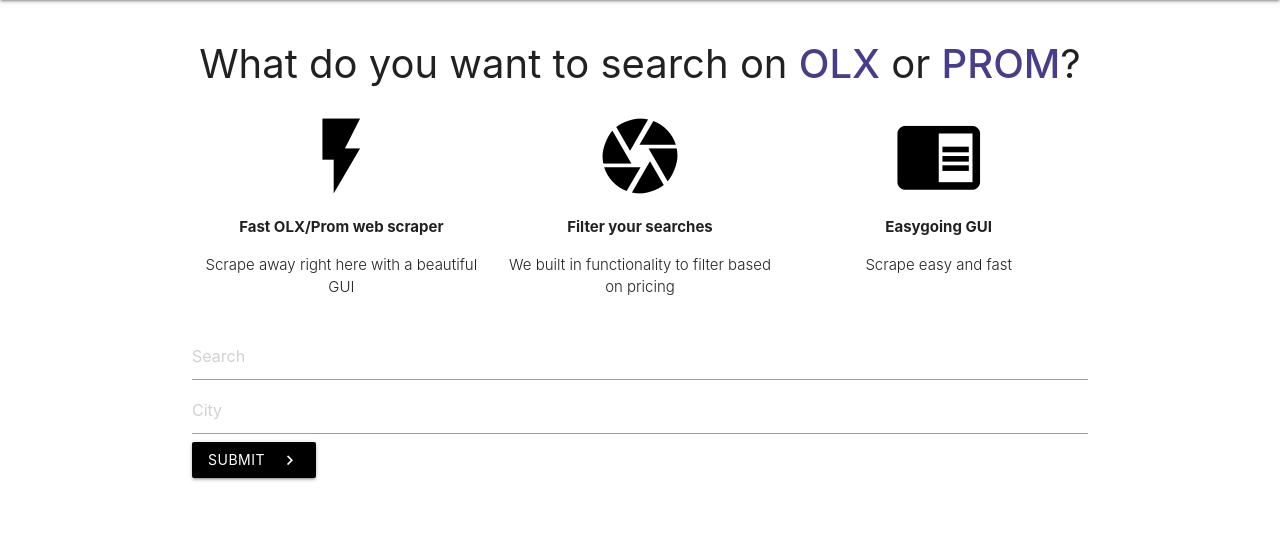
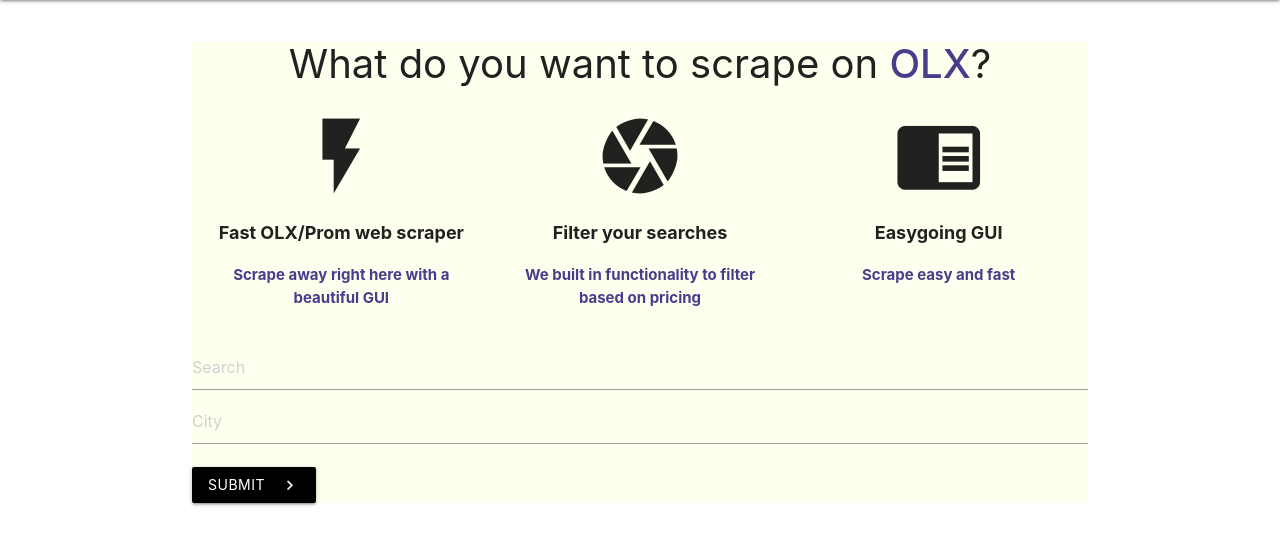
Before and after one commit to yKuzmenko740/Search_engine, a Django app: page / in a window 1280 px wide. Shown: the part 64-609 px from the top of the page. Run offline with Django 3.2, Linux system fonts and the light colour scheme.

Commit message:
Minor improvements

```diff
--- a/my_site/views.py
+++ b/my_site/views.py
@@ -3,30 +3,35 @@
 from bs4 import BeautifulSoup
 from . import models
 
-BASE_OLX_URL = 'https://www.olx.ua/uk/{}/q-{}/'
-CITIES = ['Kiev', 'Dnepr', 'Kharkov', 'Odessa', 'Lvov']
+BASE_OLX_URL = 'https://www.olx.ua/uk/{list}/q-{item}/?page={page}'
+HEADERS = {
+    "user-agent": "Mozilla/5.0 (Windows NT 10.0; Win64; x64) AppleWebKit/537.36 (KHTML, like Gecko) Chrome/80.0.3987.116 Safari/537.36 OPR/67.0.3575.130",
+    "accept": "*/*"}
+CITIES = ['kiev', 'dnepr', 'kharkov', 'odessa', 'lvov']
 
 
-def home(request):
-    return render(request, template_name='base.html')
+def get_pages_count(URL):
+    html = get_html(URL)
+    soup = BeautifulSoup(html, "html.parser")
+    pagination = soup.find_all("span", class_="item fleft")
+    if pagination:
+        return int(pagination[-1].get_text())
+    else:
+        return 1
 
 
-def new_search(request):
-    search = request.POST.get('search')
-    city = request.POST.get('city')
-    models.Search.objects.create(search=search,city=city)
-    if city in CITIES:
-        final_url = BASE_OLX_URL.format(city,search.replace(" ", "-"))
-    else:
-        final_url = BASE_OLX_URL.format('list',search.replace(" ", "-"))
-    print(final_url)
-    response = requests.get(final_url)
-    data = response.text
+def get_html(url, params=None):
+    r = requests.get(url, headers=HEADERS, params=params)
+    return r
 
+
+def get_content(html):
+    data = html.text
     soup = BeautifulSoup(data, 'html.parser')
     tabs = soup.find_all('tr', 'wrap')
 
-    final_tabs = []
+    tabs_res = []
+
     for tab in tabs:
         tabs_title = tab.find('a', 'marginright5 link linkWithHash detailsLink').text.strip()
         tab_url = tab.find('a').get('href')
@@ -37,9 +42,61 @@
         else:
             tab_img_url = "https://748073e22e8db794416a-cc51ef6b37841580002827d4d94d19b6.ssl.cf3.rackcdn.com/not-found.png"
 
-        final_tabs.append((tabs_title, tab_url, tab_price, tab_date_city, tab_img_url))
+        tabs_res.append((tabs_title, tab_url, tab_price, tab_date_city, tab_img_url))
+    return tabs_res
+
+
+def home(request):
+    return render(request, template_name='base.html')
+
+
+def new_search(request):
+    search = request.POST.get('search')
+    city = request.POST.get('city')
+    models.Search.objects.create(search=search, city=city)
+    city = city.lower()
+    if city not in CITIES:
+        city = 'list'
+    final_url = BASE_OLX_URL.format(list=city, item=search.replace(" ", "-"), page=1)
+    html = get_html(final_url)
+    final_tabs = []
+    final_tabs.extend(get_content(html))
+
     request_for_frontend = {
         'search': search,
         'final_tabs': final_tabs,
     }
     return render(request, 'my_site/new_search.html', context=request_for_frontend)
+
+
+"""
+    INVALID SCHEMA
+    *NOT WORKING*
+ """
+# def new_search(request):
+#     search = request.POST.get('search')
+#     city = request.POST.get('city')
+#     models.Search.objects.create(search=search, city=city)
+#     city = city.lower()
+#     if city not in CITIES:
+#         city = 'list'
+#     final_url = BASE_OLX_URL.format(list=city, item=search.replace(" ", "-"), page=1)
+#     html = get_html(final_url)
+#     final_tabs = []
+#     if html.status_code == 200:
+#
+#         pages_count = get_pages_count(html.text)
+#         for page in range(1, pages_count + 1):
+#             print(f'Парсинг страницы: {page} из {pages_count} . . .')
+#             final_url = BASE_OLX_URL.format(list=city, item=search.replace(" ", "-"), page=page)
+#             html = get_html(final_url)
+#             final_tabs.extend(get_content(html))
+#     else:
+#         print("Error")
+#
+#
+#     request_for_frontend = {
+#         'search': search,
+#         'final_tabs': final_tabs,
+#     }
+#     return render(request, 'my_site/new_search.html', context=request_for_frontend)
--- a/static/css/style.css
+++ b/static/css/style.css
@@ -1,3 +1,23 @@
+div.main_body{
+    background-color: #FFFFF0;
+}
+/* BASE PAGE */
+.container h1{
+    text-align: center;
+     font-size: 40px;
+}
+p.under_ics{
+    font-size: 1.2em;
+    font-weight:bold
+}
+p.light.center{
+    color: #483D8B;
+    font-size: 1em;
+    font-weight: bold;
+}
+
+
+/* SEARCH RESULT */
 .card {
     height: 400px;
     overflow: hidden
@@ -7,7 +27,20 @@
     height: 250px;
     overflow: hidden;
 }
-.search-res{
-    font-size: 10px;
-    text-align: center
+.card-content p{
+    color: black;
+    font-weight: bold;
+    text-overflow: ellipsis;
+    white-space: nowrap;
+    overflow: hidden;
+    font-size: 20px;
 }
+.card-action span{
+    color:#483D8B;
+    font-size: 15px;
+    font-weight:bold;
+}
+.card-action{
+    color: white;
+    font-size:12px;
+}
--- a/templates/base.html
+++ b/templates/base.html
@@ -14,52 +14,55 @@
 <body>
     <nav style="background-color: #483D8B">
         <div class="container nav-wrapper ">
-            <a href="/" class="brand-logo">Search Engine</a>
+            <a href="/" class="brand-logo" style="text-align: left;">Search Engine</a>
             <ul id="nav-mobile" class="right">
                 <li style="font-weight:bold"><a href="/">Home</a></li>
             </ul>
         </div>
     </nav>
 <div class="container">
-    <h1 style="text-align: center; font-size: 40px;"> What do you want to search on <strong style="color:#483D8B">OLX</strong> or <strong style="color:#483D8B">PROM</strong>?</h1>
+    <div class="main_body">
+    <h1 > What do you want to scrape on <strong style="color:#483D8B">OLX</strong>?</h1>
     <div class="row">
         <div class="col s4">
             <div class="center">
-                <i class="large material-icons" style="color: black">flash_on</i>
-                <p style="font-weight:bold">Fast OLX/Prom web scraper</p>
+                <i class="large material-icons" >flash_on</i>
+                <p class="under_ics">Fast OLX/Prom web scraper</p>
                 <p class="light center">Scrape away right here with a beautiful GUI</p>
             </div>
         </div>
 
         <div class="col s4">
             <div class="center">
-                <i class="large material-icons" style="color: black">camera</i>
-                <p style="font-weight:bold">Filter your searches</p>
+                <i class="large material-icons" >camera</i>
+                <p class="under_ics">Filter your searches</p>
                 <p class="light center">We built in functionality to filter based on pricing</p>
             </div>
         </div>
 
         <div class="col s4">
             <div class="center">
-                <i class="large material-icons" style="color: black">chrome_reader_mode</i>
-                <p style="font-weight:bold">Easygoing GUI</p>
+                <i class="large material-icons" >chrome_reader_mode</i>
+                <p class="under_ics">Easygoing GUI</p>
                 <p class="light center">Scrape easy and fast</p>
             </div>
         </div>
     </div>
 
     <form action="{% url 'new_search' %}" method="post"> {% csrf_token %}
+        <div class="input-field col s4">
             <input type="text" name="search" placeholder="Search">
             <input type="text" name="city" placeholder="City">
-            <button class="btn waves-effect waves-light black" type="submit" name="action">Submit
-                <i class="material-icons right">chevron_right</i>
-            </button>
+        </div>
+        <button class="btn waves-effect waves-light black" type="submit" name="action">Submit
+            <i class="material-icons right">chevron_right</i>
+        </button>
     </form>
-
     {% block content %}
 
     {% endblock content %}
     <script src="https://cdnjs.cloudflare.com/ajax/libs/materialize/1.0.0/js/materialize.min.js"></script>
+    </div>
 </div>
 </body>
 </html>
--- a/templates/my_site/new_search.html
+++ b/templates/my_site/new_search.html
@@ -1,7 +1,7 @@
 {% extends 'base.html' %}
-{% load static %}
+
 {% block content %}
-    <h2 style="text-align: center">{{search | title}}</h2>
+    <h2 style="text-align: center; font-weight: bold">{{search | title}}</h2>
     <div class="row">
         {% for tab in final_tabs %}
         <div class="col s4">
@@ -13,7 +13,7 @@
                     <p>{{ tab.0 }}</p>
                 </div>
                 <div class="card-action">
-                    <a href="{{ tab.1 }}">View listing: Price: {{ tab.2 }}</a>
+                   <a href="{{ tab.1 }}" style="color:black"><span>{{ tab.2 }}</span><br>{{ tab.3 }}</a>
                 </div>
             </div>
 
```
Also changed, not shown: search_engine/settings.py (+2 -10 lines).
